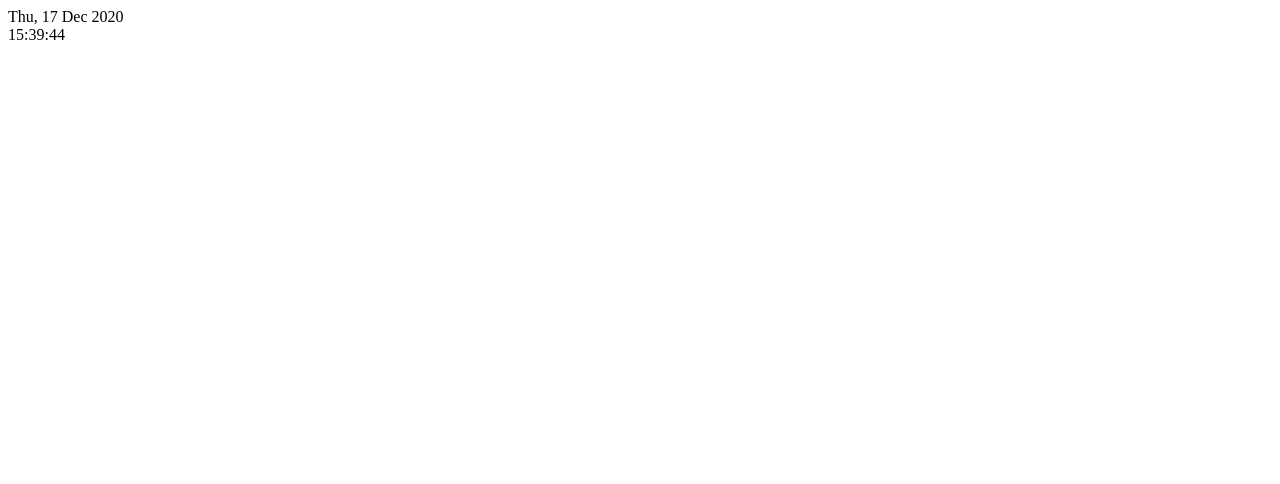
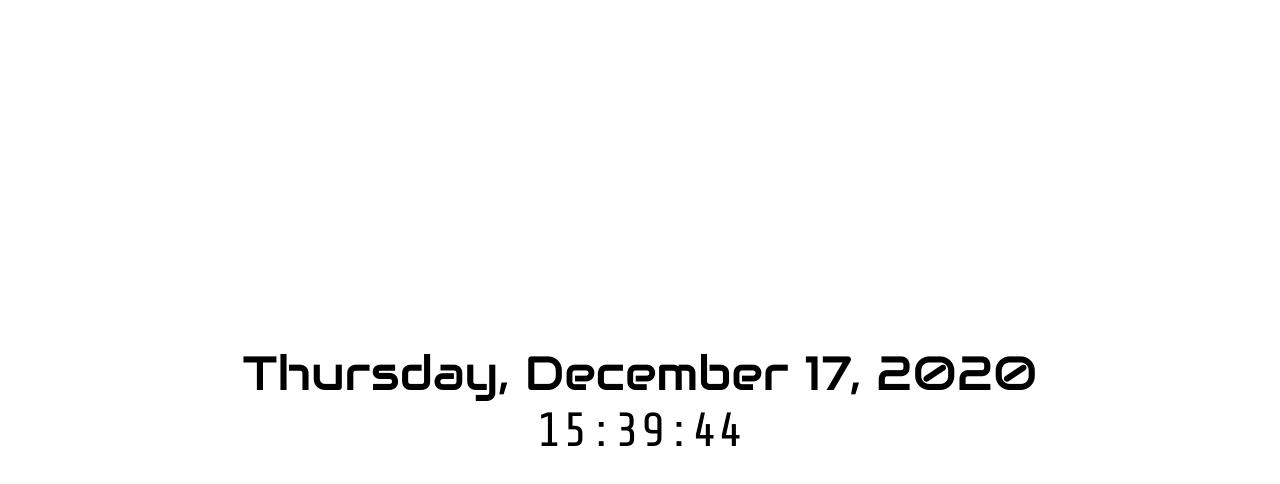
Before and after one commit to GAudrey/the-landing-page, a plain HTML site: page index.html in a window 1280 px wide. Drawn offline with nearby package versions, Linux system fonts and the light colour scheme; no server answers.

Commit message:
modified date and time, changing background, modified css

```diff
--- a/index.html
+++ b/index.html
@@ -4,17 +4,20 @@
     <meta charset="UTF-8">
     <meta name="viewport" content="width=device-width, initial-scale=1.0">
     <title>The landing page</title>
+    <link rel="preconnect" href="https://fonts.gstatic.com">
+    <link rel="preconnect" href="https://fonts.gstatic.com">
+<link href="https://fonts.googleapis.com/css2?family=Audiowide&display=swap" rel="stylesheet">
+    <link href="https://fonts.googleapis.com/css2?family=Share+Tech+Mono&display=swap" rel="stylesheet">
     <link rel="stylesheet" href="./style.css" />
 </head>
 <body>
-    <header></header>
-
     <main>
-        <section id="date-section"></section>
-        <section id="time-section"></section>
+        <div>
+            <section id="date-section"></section>
+            <section id="time-section"></section>
+        </div>
     </main>
 
-    <script src="./objects.js"></script>
     <script src="./script.js"></script>
 </body>
 </html>
--- a/objects.js
+++ /dev/null
@@ -1,81 +0,0 @@
-let objDays = [
-    {
-        day: 'Mon',
-        value:1
-    },
-    {
-        day: 'Tue',
-        value:2
-    },
-    {
-        day: 'Wed',
-        value:3
-    },
-    {
-        day: 'Thu',
-        value:4
-    },
-    {
-        day: 'Fri',
-        value:5
-    },
-    {
-        day: 'Sat',
-        value:6
-    },
-    {
-        day: 'Sun',
-        value:0
-    },
-];
-
-let objMonths = [
-    {
-        month: 'Jan',
-        value:0
-    },
-    {
-        month: 'Feb',
-        value:1
-    },
-    {
-        month: 'Mar',
-        value:2
-    },
-    {
-        month: 'Apr',
-        value:3
-    },
-    {
-        month: 'May',
-        value:4
-    },
-    {
-        month: 'Jun',
-        value:5
-    },
-    {
-        month: 'Jul',
-        value:6
-    },
-    {
-        month: 'Aug',
-        value:7
-    },
-    {
-        month: 'Sep',
-        value:8
-    },
-    {
-        month: 'Oct',
-        value:9
-    },
-    {
-        month: 'Nov',
-        value:10
-    },
-    {
-        month: 'Dec',
-        value:11
-    },
-];
--- a/script.js
+++ b/script.js
@@ -1,29 +1,98 @@
+// let objDays = [
+//     {
+//         day: 'Lundi',
+//         value:1
+//     },
+//     {
+//         day: 'Mardi',
+//         value:2
+//     },
+//     {
+//         day: 'Mercredi',
+//         value:3
+//     },
+//     {
+//         day: 'Jeudi',
+//         value:4
+//     },
+//     {
+//         day: 'Vendredi',
+//         value:5
+//     },
+//     {
+//         day: 'Samedi',
+//         value:6
+//     },
+//     {
+//         day: 'Dimanche',
+//         value:0
+//     },
+// ];
+
+// let objMonths = [
+//     {
+//         month: 'janvier',
+//         value:0
+//     },
+//     {
+//         month: 'février',
+//         value:1
+//     },
+//     {
+//         month: 'mars',
+//         value:2
+//     },
+//     {
+//         month: 'avril',
+//         value:3
+//     },
+//     {
+//         month: 'mai',
+//         value:4
+//     },
+//     {
+//         month: 'juin',
+//         value:5
+//     },
+//     {
+//         month: 'juillet',
+//         value:6
+//     },
+//     {
+//         month: 'août',
+//         value:7
+//     },
+//     {
+//         month: 'septembre',
+//         value:8
+//     },
+//     {
+//         month: 'octobre',
+//         value:9
+//     },
+//     {
+//         month: 'novembre',
+//         value:10
+//     },
+//     {
+//         month: 'décembre',
+//         value:11
+//     },
+// ];
+
 const dateSection = document.getElementById('date-section');
 const timeSection = document.getElementById('time-section');
+
+const options = { weekday: 'long', year: 'numeric', month: 'long', day: 'numeric' };
 
 let now;
 
 function date(){
     now = new Date();
-    let day = now.getDay();
-    let currentDay;
-    let date = now.getDate();
-    let month = now.getMonth();
-    let currentMonth;
-    let fullyear = now.getFullYear();
+    let currentDate = now.toLocaleDateString(undefined, options);
+    dateSection.textContent = currentDate;
 
-    for (let d of objDays){
-        if (day == d.value){
-            currentDay = `${d.day}`;
-        }
-    }
-    for (let m of objMonths){
-        if (month == m.value){
-            currentMonth = `${m.month}`;
-        }
-    }
-
-    dateSection.textContent = `${currentDay}, ${date} ${currentMonth} ${fullyear}`
+    setTimeout(date, 1000);
 }
 date();
 
@@ -45,3 +114,14 @@ function clock(){
     setTimeout(clock, 1000)
 }
 clock();
+
+fetch('https://picsum.photos/v2/list?limit=30')
+.then(response => response.json())
+.then(images => {
+    function randomImg(){
+        let i = Math.floor(Math.random() * images.length);
+        document.body.style.backgroundImage = `url(${images[i].download_url})`;
+    }
+    randomImg();
+    setInterval(randomImg, 5000)
+})
--- a/style.css
+++ b/style.css
@@ -0,0 +1,36 @@
+body{
+    width: 100vw;
+    height: 100vh;
+    margin: 0;
+    padding: 0;
+    background-size: cover;
+    transition: background-image 1s ease-in-out;
+    transition-delay: 1s
+}
+
+main{
+    height: 100vh;
+    display: flex;
+    flex-direction: column;
+    justify-content: center;
+    align-items: center;
+}
+
+div{
+    min-width: 50%;
+    max-width: 100%;
+    background-color: rgba(255, 255, 255, 0.5);
+}
+
+section{
+    text-align: center;
+    font-size: 3rem;
+}
+
+#date-section{
+    font-family: 'Audiowide', cursive;
+}
+
+#time-section{
+    font-family: 'Share Tech Mono', monospace;
+}
```
